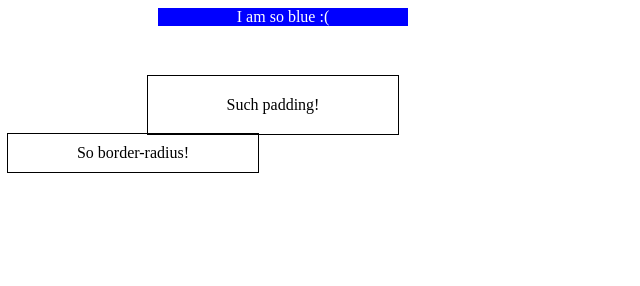
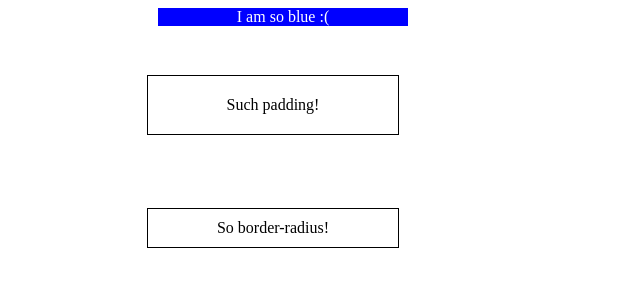
Before and after one commit to katya20/debugging-challenge-5, a plain HTML site: page index.html in a window 1280 px wide. Shown: the whole page, without its empty margins (0-640 px from the left). Drawn offline with Linux system fonts and the light colour scheme.

Commit message:
Classadoo autocommit

```diff
--- a/style.css
+++ b/style.css
@@ -23,6 +23,8 @@
   outline-width: thin;
   text-align: center;
   width:230;
+  margin-left: 140;
+  margin-top: 75;
 
 
 
```
